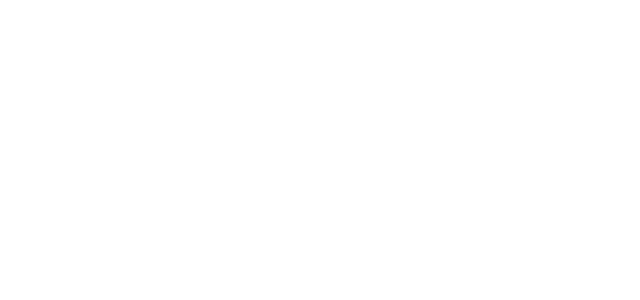
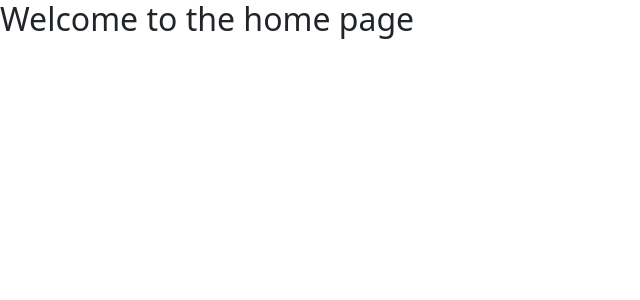
Before and after one commit to Dcoder-Nikhil/loginpage-using-mern, a React (Vite) app in the folder Client/: page /home in a window 1280 px wide. Before the commit this address had no page. Shown: the top 300 px of the page, without its empty margins (0-640 px from the left). Built offline with nearby package versions, Linux system fonts and the light colour scheme.

Commit message:
added the home section

```diff
--- a/Client/src/App.jsx
+++ b/Client/src/App.jsx
@@ -3,7 +3,7 @@
 import Signup from './signup'
 import {BrowserRouter, Routes, Route} from 'react-router-dom'
 import Login from './login'
-
+import Home from './Home'
 
 function App() {
   const [, ] = useState(0)
@@ -14,6 +14,7 @@
         <Routes>
           <Route path='/register' element={<Signup />}></Route>
           <Route path='/login' element={<Login />}></Route>
+          <Route path='/home' element={<Home />}></Route>
         </Routes>
       </BrowserRouter>
     </div>
--- /dev/null
+++ b/Client/src/Home.jsx
@@ -0,0 +1,12 @@
+import {useState} from "react";
+
+function Home(){
+
+    const [,] = useState()
+
+    return(
+        <h2>Welcome to the home page</h2>
+    )
+}
+
+export default Home;
```
